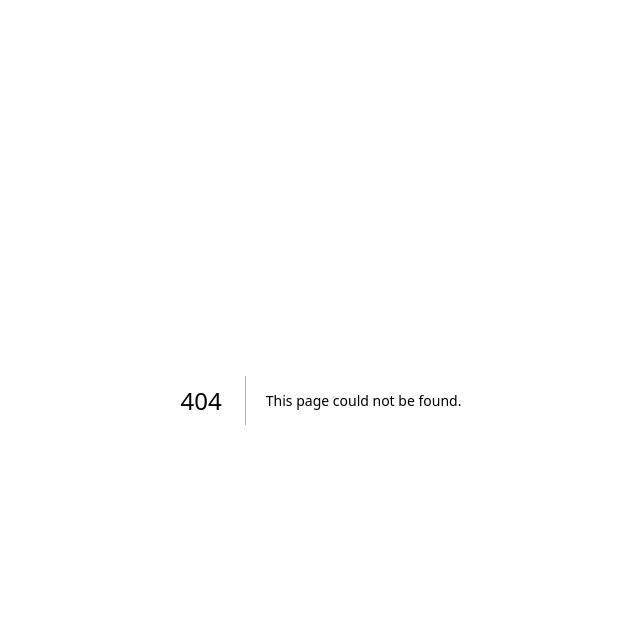
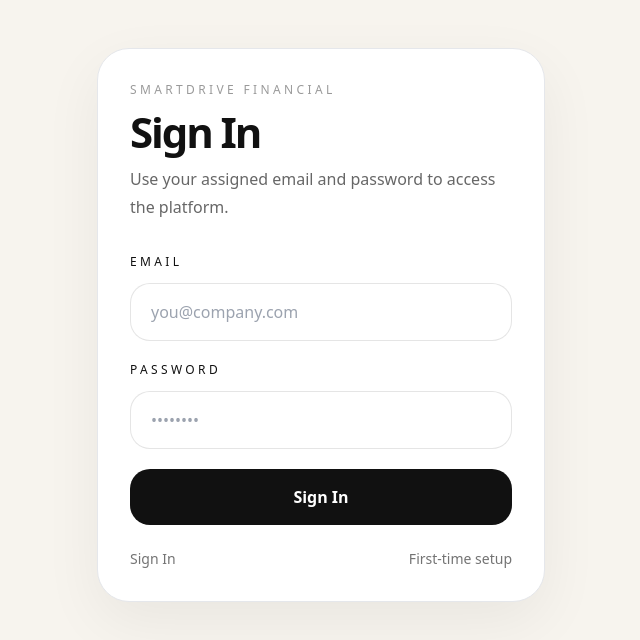
Before and after one commit to dliber13/smart-drive, a Next.js app: page /login in a window 1280 px wide. Before the commit this address had no page. Shown: the top 640 px of the page, without its empty margins (319-959 px from the left). Built offline with nearby package versions, Linux system fonts and the light colour scheme; no server answers.

Commit message:
Create page.tsx

```diff
--- /dev/null
+++ b/app/login/page.tsx
@@ -0,0 +1,169 @@
+"use client"
+
+import { useEffect, useState } from "react"
+
+export default function LoginPage() {
+  const [mode, setMode] = useState<"login" | "bootstrap">("login")
+  const [fullName, setFullName] = useState("")
+  const [email, setEmail] = useState("")
+  const [password, setPassword] = useState("")
+  const [message, setMessage] = useState("")
+  const [submitting, setSubmitting] = useState(false)
+
+  useEffect(() => {
+    fetch("/api/auth/me", { cache: "no-store" }).then(async (res) => {
+      if (res.ok) {
+        const data = await res.json()
+        if (data?.user?.role === "ADMIN") {
+          window.location.href = "/admin"
+        } else {
+          window.location.href = "/dealer"
+        }
+      }
+    })
+  }, [])
+
+  async function handleSubmit(e: React.FormEvent) {
+    e.preventDefault()
+    setSubmitting(true)
+    setMessage("")
+
+    const endpoint =
+      mode === "bootstrap" ? "/api/auth/bootstrap" : "/api/auth/login"
+
+    const payload =
+      mode === "bootstrap"
+        ? { fullName, email, password }
+        : { email, password }
+
+    try {
+      const res = await fetch(endpoint, {
+        method: "POST",
+        headers: { "Content-Type": "application/json" },
+        body: JSON.stringify(payload),
+      })
+
+      const data = await res.json()
+
+      if (!res.ok) {
+        setMessage(data?.error || "Request failed")
+        return
+      }
+
+      if (mode === "bootstrap" || data?.user?.role === "ADMIN") {
+        window.location.href = "/admin"
+      } else {
+        window.location.href = "/dealer"
+      }
+    } catch (error) {
+      console.error(error)
+      setMessage("Request failed")
+    } finally {
+      setSubmitting(false)
+    }
+  }
+
+  return (
+    <main className="min-h-screen bg-[#f7f4ee] px-6 py-12 text-[#111111]">
+      <div className="mx-auto max-w-md rounded-[32px] border border-black/8 bg-white p-8 shadow-[0_20px_60px_rgba(0,0,0,0.06)]">
+        <div className="mb-8">
+          <div className="text-[12px] uppercase tracking-[0.28em] text-black/40">
+            SmartDrive Financial
+          </div>
+          <h1 className="mt-3 text-[42px] font-semibold leading-none tracking-[-0.05em]">
+            {mode === "bootstrap" ? "Create Admin" : "Sign In"}
+          </h1>
+          <p className="mt-3 text-[16px] leading-7 text-black/60">
+            {mode === "bootstrap"
+              ? "Set up the first administrator account for the platform."
+              : "Use your assigned email and password to access the platform."}
+          </p>
+        </div>
+
+        <form onSubmit={handleSubmit} className="space-y-5">
+          {mode === "bootstrap" && (
+            <label className="block">
+              <div className="mb-3 text-[12px] uppercase tracking-[0.28em] text-black/38">
+                Full Name
+              </div>
+              <input
+                value={fullName}
+                onChange={(e) => setFullName(e.target.value)}
+                className="w-full rounded-[20px] border border-black/10 bg-white px-5 py-4 outline-none"
+                placeholder="Admin Name"
+              />
+            </label>
+          )}
+
+          <label className="block">
+            <div className="mb-3 text-[12px] uppercase tracking-[0.28em] text-black/38">
+              Email
+            </div>
+            <input
+              type="email"
+              value={email}
+              onChange={(e) => setEmail(e.target.value)}
+              className="w-full rounded-[20px] border border-black/10 bg-white px-5 py-4 outline-none"
+              placeholder="you@company.com"
+            />
+          </label>
+
+          <label className="block">
+            <div className="mb-3 text-[12px] uppercase tracking-[0.28em] text-black/38">
+              Password
+            </div>
+            <input
+              type="password"
+              value={password}
+              onChange={(e) => setPassword(e.target.value)}
+              className="w-full rounded-[20px] border border-black/10 bg-white px-5 py-4 outline-none"
+              placeholder="••••••••"
+            />
+          </label>
+
+          <button
+            type="submit"
+            disabled={submitting}
+            className="w-full rounded-[20px] bg-[#111111] px-6 py-4 text-[16px] font-semibold text-white disabled:opacity-60"
+          >
+            {submitting
+              ? "Please wait..."
+              : mode === "bootstrap"
+              ? "Create Admin"
+              : "Sign In"}
+          </button>
+        </form>
+
+        {message && (
+          <div className="mt-5 rounded-[18px] border border-black/8 bg-[#fcfbf8] px-4 py-3 text-[14px] text-[#8a4a3d]">
+            {message}
+          </div>
+        )}
+
+        <div className="mt-6 flex items-center justify-between text-sm text-black/55">
+          <button
+            type="button"
+            onClick={() => {
+              setMode("login")
+              setMessage("")
+            }}
+            className="hover:text-black"
+          >
+            Sign In
+          </button>
+
+          <button
+            type="button"
+            onClick={() => {
+              setMode("bootstrap")
+              setMessage("")
+            }}
+            className="hover:text-black"
+          >
+            First-time setup
+          </button>
+        </div>
+      </div>
+    </main>
+  )
+}
```
